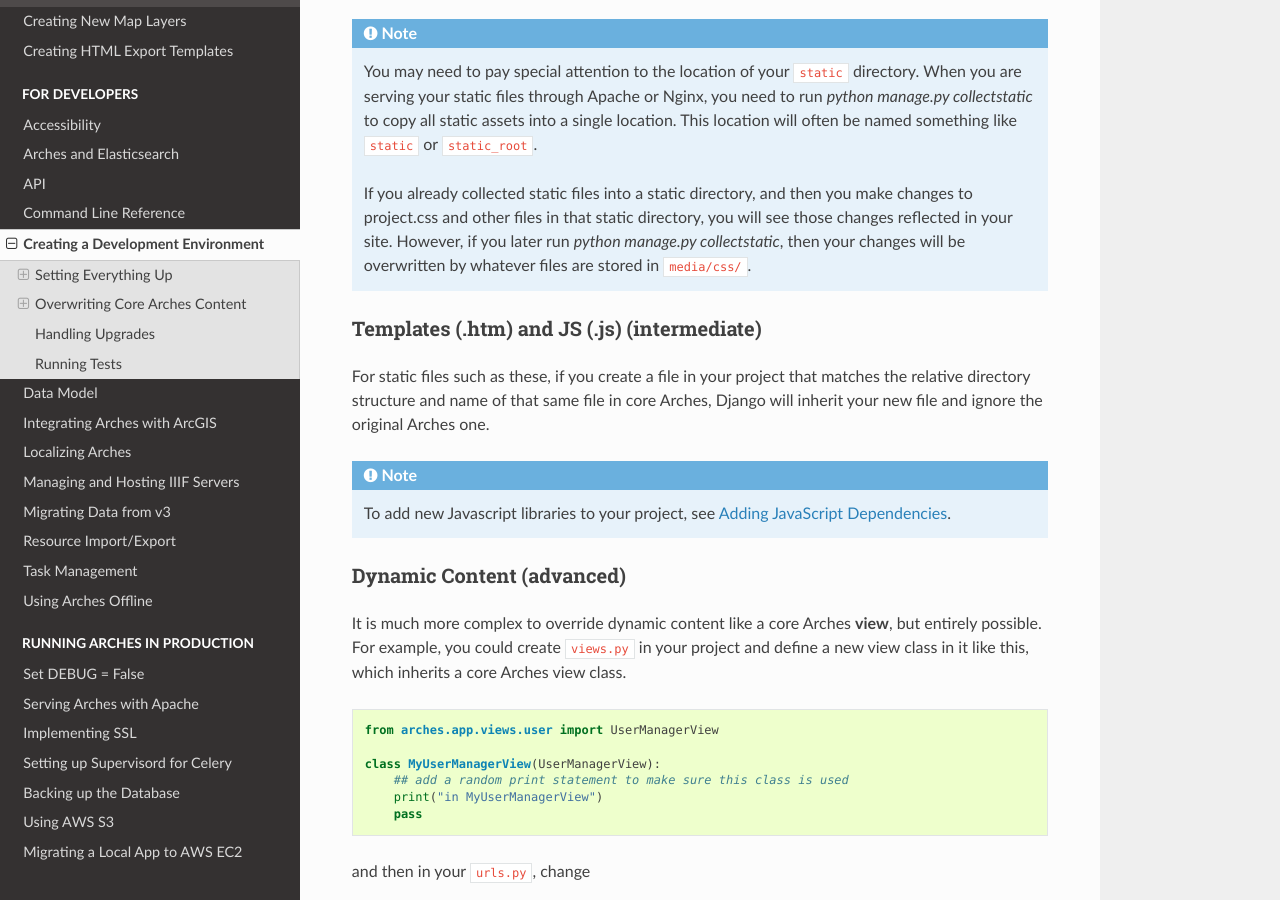
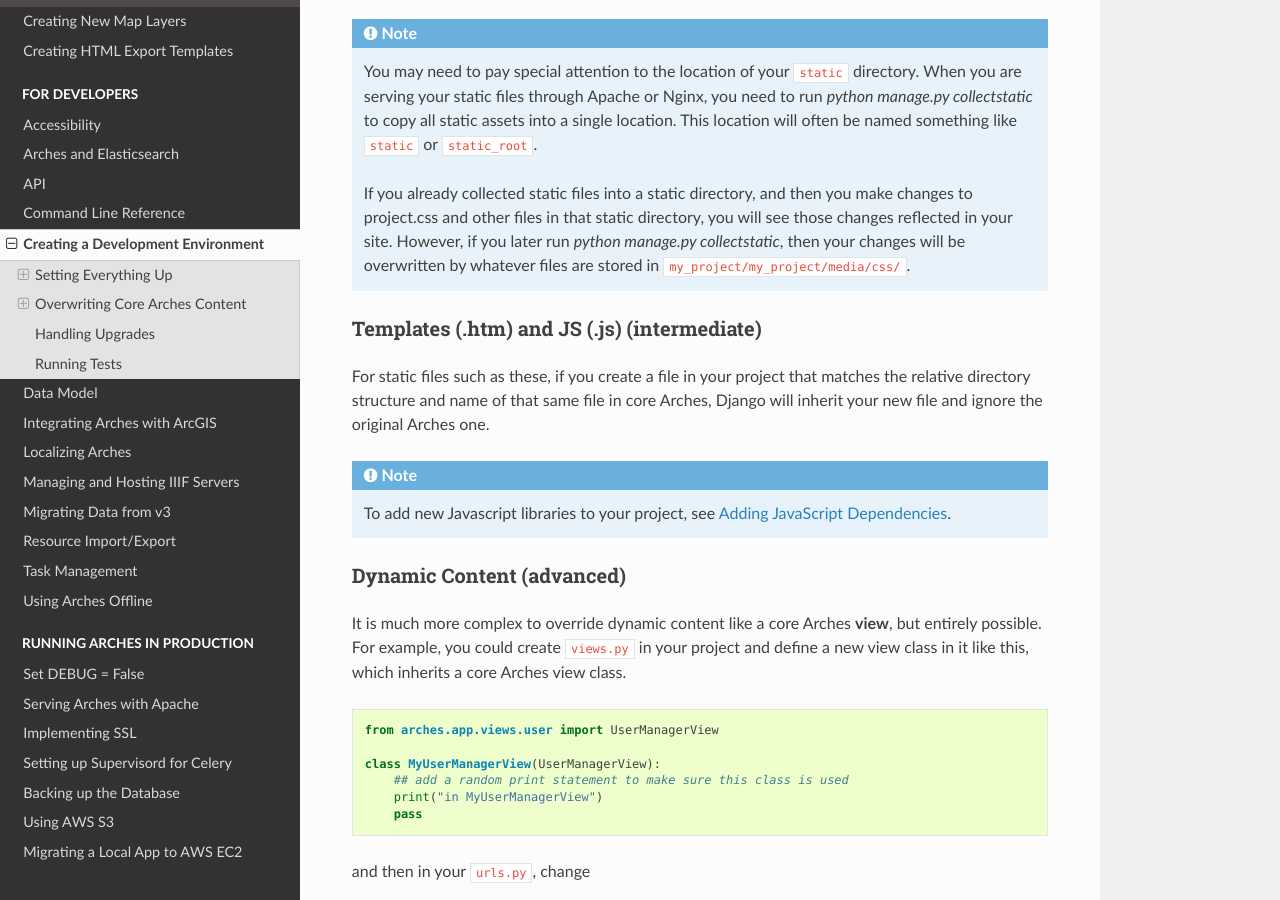
Before and after one commit to archesproject/arches-docs, a Sphinx documentation site: the page built from docs/creating-a-development-environment.txt, in a window 1280 px wide and 900 px high, scrolled down 2664 px. Built offline with Sphinx 7.4.7 and the Read the Docs theme 2.0.0, drawn with Linux system fonts in a browser that asks for light colours.

Commit message:
Made example paths consistent in note

```diff
--- a/docs/creating-a-development-environment.txt
+++ b/docs/creating-a-development-environment.txt
@@ -103,7 +103,7 @@
     be named something like ``static`` or ``static_root``.
 
     If you already collected static files into a static directory, and then you make changes to project.css and other files in that static
-    directory, you will see those changes reflected in your site. However, if you later run `python manage.py collectstatic`, then your changes will be overwritten by whatever files are stored in ``media/css/``.
+    directory, you will see those changes reflected in your site. However, if you later run `python manage.py collectstatic`, then your changes will be overwritten by whatever files are stored in ``my_project/my_project/media/css/``.
 
 
 
```
